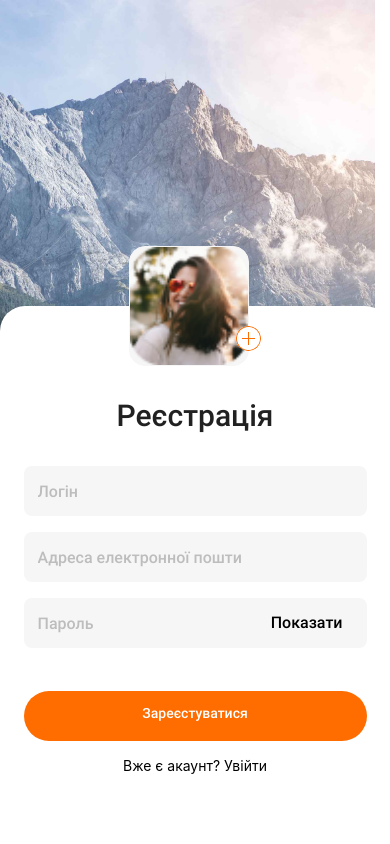
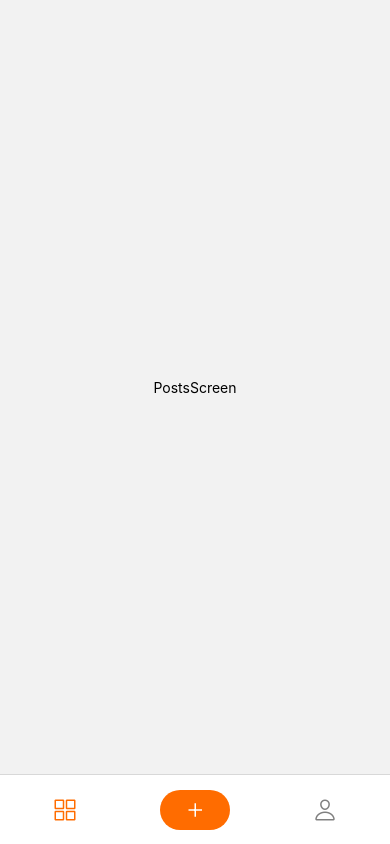
Before and after one commit to NadiaOl/react-native-v2, a React Native app in the folder AwesomeProject/: screen / in a window 390 px wide. Built offline with nearby package versions, Linux system fonts and the light colour scheme.

Commit message:
HW 5 prepearing

```diff
--- a/AwesomeProject/App.js
+++ b/AwesomeProject/App.js
@@ -6,7 +6,7 @@
 import { Home } from './Home';
 
 export default function App() {
-  const routing = Home(null);
+  const routing = Home({});
   const [fontsLoaded] = useFonts({
     'Roboto-Medium': require('./assets/fonts/Roboto-Medium.ttf'),
     'Roboto-Bolt': require('./assets/fonts/Roboto-Bold.ttf'),
--- a/AwesomeProject/Home.js
+++ b/AwesomeProject/Home.js
@@ -13,6 +13,19 @@
 const MainTab = createBottomTabNavigator();
 
 export const Home = (isAuth) => {
+
+    const centerTabBarIcon = (name, size, focused) => {
+
+        return (
+            <View style={styles.mainButton}>
+                <Ionicons
+                    name={name}
+                    size={size}
+                    style={[styles.icon]}
+                />
+            </View>
+        );
+    };
 
     const renderTabBarIcon = (name, size, focused) => {
         const iconColor = focused ? "#FF6C00" : "gray";
@@ -47,11 +60,8 @@
                     renderTabBarIcon("grid-outline", 24, focused),}}
                     name="Posts" component={PostsScreen} />
                 <MainTab.Screen options={{headerShown: false,
-                    tabBarStyle: { display: "none" },
-                    tabBarIcon: ({ focused }) => {
-                        <View style={styles.mainButton}>
-                            <Ionicons name="add-outline" size={24} style={styles.icon} />
-                        </View>},}}
+                    tabBarIcon: ({ focused }) =>
+                    centerTabBarIcon("add-outline", 24, focused),}}
                     name="Create" component={CreatePostsScreen} />
                 <MainTab.Screen  options={{headerShown: false,
                     tabBarIcon: ({ focused }) =>
@@ -84,6 +94,7 @@
         position: "absolute",
         left: 24,
         top: 7,
-        color: "#fff",
+        color: "#FFFFFF",
+
     },
 });
```
Also changed, not shown: AwesomeProject/Screens/main/Home.js (deleted).
